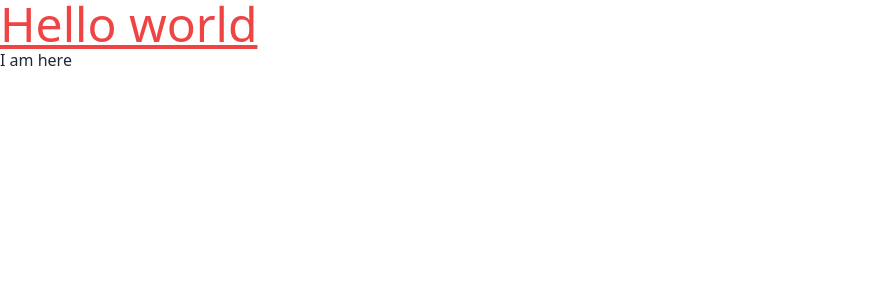
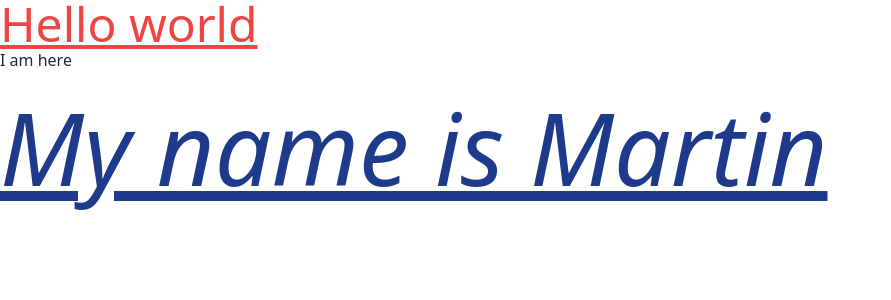
Before and after one commit to bikathi/meme-gen, a Vue app: page / in a window 1280 px wide. Shown: the top 300 px of the page, without its empty margins (0-891 px from the left). Built offline with nearby package versions, Linux system fonts and the light colour scheme.

Commit message:
Test to confirm Tailwind is well installed

```diff
--- a/src/App.vue
+++ b/src/App.vue
@@ -3,4 +3,5 @@
 <template>
 	<h1 class="text-red-500 underline text-5xl">Hello world</h1>
 	<h2>I am here</h2>
+	<h3 class="text-blue-900 underline text-[100px] italic">My name is Martin</h3>
 </template>
```
